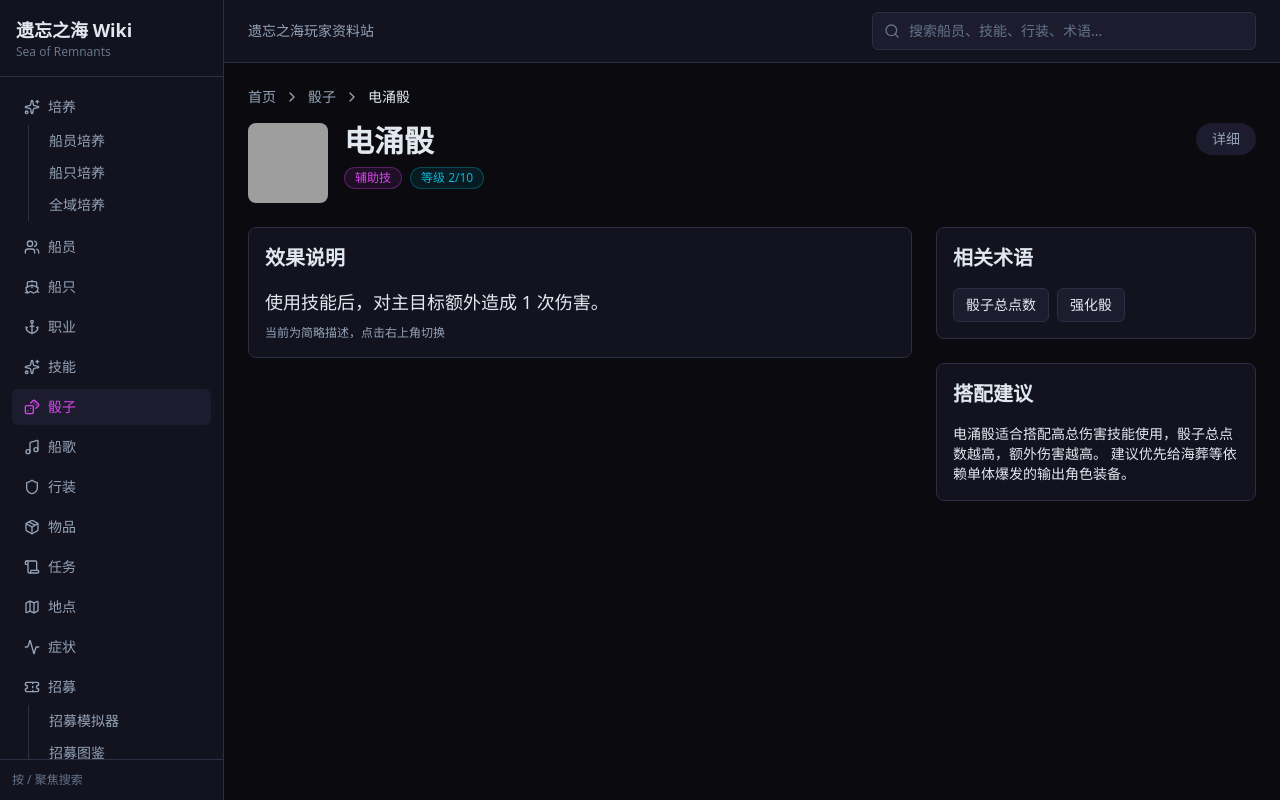
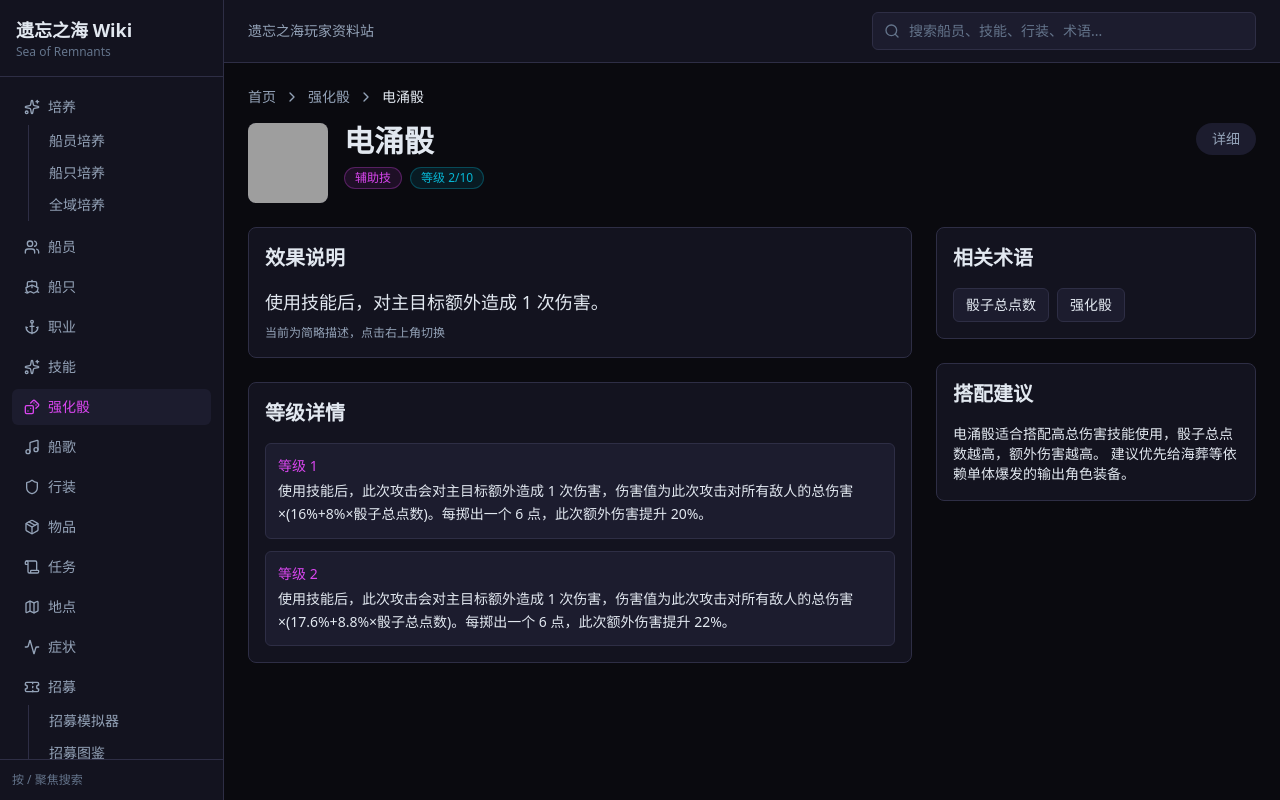
Before and after one commit to memeticsingularity/sea-of-remnants, a React (Vite) app: page /dice/dian-yong-shai in a window 1280 px wide. Built offline with nearby package versions, Linux system fonts and the light colour scheme; grey boxes are pictures that could not be loaded.

Commit message:
feat: 强化骰独立卡片与详情页模板，侧边栏入口更名为强化骰

```diff
--- /dev/null
+++ b/src/components/cards/DiceCard.tsx
@@ -0,0 +1,33 @@
+import { Link } from 'react-router-dom'
+import { Card } from '@/components/ui/Card'
+import { Tag } from '@/components/ui/Tag'
+import { GlossaryTooltip } from '@/components/glossary/GlossaryTooltip'
+import type { Dice } from '@/types'
+
+interface DiceCardProps {
+  dice: Dice
+}
+
+export function DiceCard({ dice }: DiceCardProps) {
+  return (
+    <Card hover className="h-full">
+      <Link to={`/dice/${dice.slug}`}>
+        <div className="mb-2 flex items-center justify-between">
+          <h3 className="text-lg font-bold text-text hover:text-accent">{dice.name}</h3>
+          {dice.level !== undefined && (
+            <span className="text-sm text-text-muted">Lv.{dice.level}</span>
+          )}
+        </div>
+      </Link>
+      <div className="mb-3 flex flex-wrap gap-1">
+        <Tag variant="accent">{dice.type}</Tag>
+        {dice.maxLevel !== undefined && (
+          <Tag variant="cyan">上限 Lv.{dice.maxLevel}</Tag>
+        )}
+      </div>
+      <p className="text-sm text-text-muted">
+        <GlossaryTooltip text={dice.shortDesc} />
+      </p>
+    </Card>
+  )
+}
--- a/src/components/cards/SkillCard.tsx
+++ b/src/components/cards/SkillCard.tsx
@@ -2,20 +2,16 @@ import { Link } from 'react-router-dom'
 import { Card } from '@/components/ui/Card'
 import { Tag } from '@/components/ui/Tag'
 import { GlossaryTooltip } from '@/components/glossary/GlossaryTooltip'
-import type { Skill, Dice } from '@/types'
+import type { Skill } from '@/types'
 
 interface SkillCardProps {
-  skill: Skill | Dice
+  skill: Skill
 }
 
 export function SkillCard({ skill }: SkillCardProps) {
-  const isSkill = 'tags' in skill
-  const tags = isSkill ? skill.tags : []
-  const to = isSkill ? `/skills/${skill.slug}` : `/dice/${skill.slug}`
-
   return (
     <Card hover className="h-full">
-      <Link to={to}>
+      <Link to={`/skills/${skill.slug}`}>
         <div className="mb-2 flex items-center justify-between">
           <h3 className="text-lg font-bold text-text hover:text-accent">{skill.name}</h3>
           {skill.level !== undefined && (
@@ -25,7 +21,7 @@ export function SkillCard({ skill }: SkillCardProps) {
       </Link>
       <div className="mb-3 flex flex-wrap gap-1">
         <Tag variant="accent">{skill.type}</Tag>
-        {tags.map((tag) => (
+        {skill.tags.map((tag) => (
           <Tag key={tag}>{tag}</Tag>
         ))}
       </div>
--- a/src/components/layout/SidebarNav.tsx
+++ b/src/components/layout/SidebarNav.tsx
@@ -22,7 +22,7 @@ const navGroups: NavItem[] = [
   { label: '船只', to: '/ships', icon: <Ship className="h-4 w-4" /> },
   { label: '职业', to: '/classes', icon: <Anchor className="h-4 w-4" /> },
   { label: '技能', to: '/skills', icon: <Sparkles className="h-4 w-4" /> },
-  { label: '骰子', to: '/dice', icon: <Dices className="h-4 w-4" /> },
+  { label: '强化骰', to: '/dice', icon: <Dices className="h-4 w-4" /> },
   { label: '船歌', to: '/songs', icon: <Music className="h-4 w-4" /> },
   { label: '行装', to: '/equipment', icon: <Shield className="h-4 w-4" /> },
   { label: '物品', to: '/items', icon: <Package className="h-4 w-4" /> },
--- a/src/pages/CategoryPage.tsx
+++ b/src/pages/CategoryPage.tsx
@@ -3,10 +3,11 @@ import { Link } from 'react-router-dom'
 import { wikiData } from '@/data'
 import { CrewCard } from '@/components/cards/CrewCard'
 import { SkillCard } from '@/components/cards/SkillCard'
+import { DiceCard } from '@/components/cards/DiceCard'
 import { EquipmentCard } from '@/components/cards/EquipmentCard'
 import { Card } from '@/components/ui/Card'
 import { Breadcrumb } from '@/components/ui/Breadcrumb'
-import type { Crew, Skill, Equipment, Ship, GameClass, Song, Item, Quest, Location, Symptom } from '@/types'
+import type { Crew, Skill, Dice, Equipment, Ship, GameClass, Song, Item, Quest, Location, Symptom } from '@/types'
 
 type CategoryKey =
   | 'crews'
@@ -210,8 +211,9 @@ function renderItemCard(category: CategoryKey, item: unknown) {
     case 'crews':
       return <CrewCard key={(item as Crew).id} crew={item as Crew} />
     case 'skills':
+      return <SkillCard key={(item as Skill).id} skill={item as Skill} />
     case 'dice':
-      return <SkillCard key={(item as Skill).id} skill={item as Skill} />
+      return <DiceCard key={(item as Dice).id} dice={item as Dice} />
     case 'equipment':
       return (
         <EquipmentCard key={(item as Equipment).id} equipment={item as Equipment} />
--- /dev/null
+++ b/src/pages/DiceDetailPage.tsx
@@ -0,0 +1,154 @@
+import { useState } from 'react'
+import { useParams, Link } from 'react-router-dom'
+import { wikiData, getEntityBySlug } from '@/data'
+import { Card } from '@/components/ui/Card'
+import { Tag } from '@/components/ui/Tag'
+import { Breadcrumb } from '@/components/ui/Breadcrumb'
+import { GlossaryTooltip } from '@/components/glossary/GlossaryTooltip'
+
+export function DiceDetailPage() {
+  const { slug } = useParams<{ slug: string }>()
+  const [showDetailed, setShowDetailed] = useState(false)
+
+  const dice = getEntityBySlug(wikiData.dice, slug || '')
+
+  if (!dice) {
+    return (
+      <div className="text-center">
+        <h2 className="text-2xl font-bold text-text">未找到</h2>
+        <Link
+          to="/dice"
+          className="mt-4 inline-block text-accent-cyan hover:underline"
+        >
+          返回强化骰列表
+        </Link>
+      </div>
+    )
+  }
+
+  const desc = showDetailed && dice.detailedDesc ? dice.detailedDesc : dice.shortDesc
+
+  return (
+    <div>
+      <Breadcrumb
+        items={[
+          { label: '首页', to: '/' },
+          { label: '强化骰', to: '/dice' },
+          { label: dice.name },
+        ]}
+      />
+
+      <div className="mb-6 flex items-start justify-between">
+        <div className="flex items-start gap-4">
+          {dice.image ? (
+            <img
+              src={dice.image}
+              alt={dice.name}
+              className="h-20 w-20 rounded-lg bg-surface-light object-cover"
+            />
+          ) : (
+            <div className="flex h-20 w-20 items-center justify-center rounded-lg bg-surface-light text-text-dim">
+              无图
+            </div>
+          )}
+          <div>
+            <h1 className="text-3xl font-bold text-text">{dice.name}</h1>
+            <div className="mt-2 flex flex-wrap gap-2">
+              <Tag variant="accent">{dice.type}</Tag>
+              {dice.level !== undefined && (
+                <Tag variant="cyan">等级 {dice.level}/{dice.maxLevel}</Tag>
+              )}
+            </div>
+          </div>
+        </div>
+
+        {dice.detailedDesc && (
+          <button
+            type="button"
+            onClick={() => setShowDetailed(!showDetailed)}
+            className={`rounded-full px-4 py-1.5 text-sm font-medium transition-colors ${
+              showDetailed
+                ? 'bg-accent text-white'
+                : 'bg-surface-light text-text-muted hover:text-text'
+            }`}
+          >
+            {showDetailed ? '简略' : '详细'}
+          </button>
+        )}
+      </div>
+
+      <div className="grid gap-6 lg:grid-cols-3">
+        <div className="lg:col-span-2">
+          <Card className="mb-6">
+            <h2 className="mb-4 text-xl font-bold text-text">效果说明</h2>
+            <p className="text-lg leading-relaxed text-text">
+              <GlossaryTooltip text={desc} />
+            </p>
+            {dice.detailedDesc && (
+              <p className="mt-2 text-xs text-text-muted">
+                {showDetailed ? '当前为详细描述' : '当前为简略描述，点击右上角切换'}
+              </p>
+            )}
+          </Card>
+
+          {dice.levelDetails && dice.levelDetails.length > 0 && (
+            <Card className="mb-6">
+              <h2 className="mb-4 text-xl font-bold text-text">等级详情</h2>
+              <div className="space-y-3">
+                {dice.levelDetails.map((detail) => (
+                  <div
+                    key={detail.level}
+                    className="rounded-md border border-border bg-surface-light p-3"
+                  >
+                    <div className="mb-1 text-sm font-medium text-accent">
+                      等级 {detail.level}
+                    </div>
+                    <p className="text-sm leading-relaxed text-text">
+                      <GlossaryTooltip text={detail.detailedDesc} />
+                    </p>
+                  </div>
+                ))}
+              </div>
+            </Card>
+          )}
+        </div>
+
+        <div>
+          {dice.relatedGlossary && dice.relatedGlossary.length > 0 && (
+            <Card className="mb-6">
+              <h2 className="mb-4 text-xl font-bold text-text">相关术语</h2>
+              <div className="flex flex-wrap gap-2">
+                {dice.relatedGlossary.map((term) => {
+                  const entry = wikiData.glossary.find((g) => g.term === term)
+                  return entry ? (
+                    <Link
+                      key={term}
+                      to={`/glossary#${entry.id}`}
+                      className="rounded-md border border-border bg-surface-light px-3 py-1.5 text-sm text-text hover:border-accent-cyan hover:text-accent-cyan"
+                    >
+                      {term}
+                    </Link>
+                  ) : (
+                    <span
+                      key={term}
+                      className="rounded-md border border-border bg-surface-light px-3 py-1.5 text-sm text-text-muted"
+                    >
+                      {term}
+                    </span>
+                  )
+                })}
+              </div>
+            </Card>
+          )}
+
+          {dice.buildNotes && (
+            <Card>
+              <h2 className="mb-4 text-xl font-bold text-text">搭配建议</h2>
+              <div className="markdown-content text-sm">{dice.buildNotes}</div>
+            </Card>
+          )}
+        </div>
+      </div>
+    </div>
+  )
+}
--- a/src/routes/router.tsx
+++ b/src/routes/router.tsx
@@ -4,11 +4,13 @@ import { HomePage } from '@/pages/HomePage'
 import { CategoryPage } from '@/pages/CategoryPage'
 import { CrewDetailPage } from '@/pages/CrewDetailPage'
 import { SkillDetailPage } from '@/pages/SkillDetailPage'
+import { DiceDetailPage } from '@/pages/DiceDetailPage'
 import { EquipmentDetailPage } from '@/pages/EquipmentDetailPage'
 import { GuidePage } from '@/pages/GuidePage'
 import { GlossaryPage } from '@/pages/GlossaryPage'
 import { SymptomDetailPage } from '@/pages/SymptomDetailPage'
 import { RecruitmentSimulatorPage } from '@/pages/RecruitmentSimulatorPage'
+import { CollectionPage } from '@/pages/CollectionPage'
 import { NotFoundPage } from '@/pages/NotFoundPage'
 
 export const router = createBrowserRouter([
@@ -26,7 +28,7 @@ export const router = createBrowserRouter([
       { path: 'skills', element: <CategoryPage category="skills" /> },
       { path: 'skills/:slug', element: <SkillDetailPage /> },
       { path: 'dice', element: <CategoryPage category="dice" /> },
-      { path: 'dice/:slug', element: <SkillDetailPage type="dice" /> },
+      { path: 'dice/:slug', element: <DiceDetailPage /> },
       { path: 'songs', element: <CategoryPage category="songs" /> },
       { path: 'songs/:slug', element: <NotFoundPage /> },
       { path: 'equipment', element: <CategoryPage category="equipment" /> },
@@ -40,6 +42,7 @@ export const router = createBrowserRouter([
       { path: 'symptoms', element: <CategoryPage category="symptoms" /> },
       { path: 'symptoms/:slug', element: <SymptomDetailPage /> },
       { path: 'recruitment', element: <RecruitmentSimulatorPage /> },
+      { path: 'recruitment/collection', element: <CollectionPage /> },
       { path: 'guides/:slug', element: <GuidePage /> },
       { path: 'glossary', element: <GlossaryPage /> },
       { path: 'search', element: <NotFoundPage /> },
```
